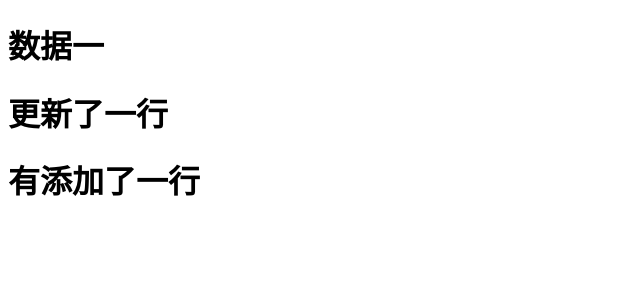
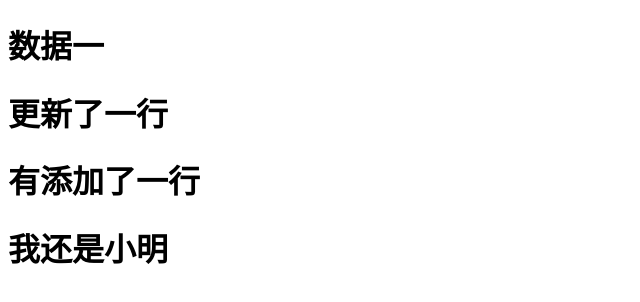
Before and after one commit to kreey9527/test129, a plain HTML site: page index.html in a window 1280 px wide. Shown: the whole page, without its empty margins (0-640 px from the left). Drawn offline with Linux system fonts and the light colour scheme.

Commit message:
我还是小明

```diff
--- a/index.html
+++ b/index.html
@@ -10,5 +10,6 @@
   <h1>数据一</h1>
   <h1>更新了一行</h1>
   <h1>有添加了一行</h1>
+  <h1>我还是小明</h1>
 </body>
 </html>
```
